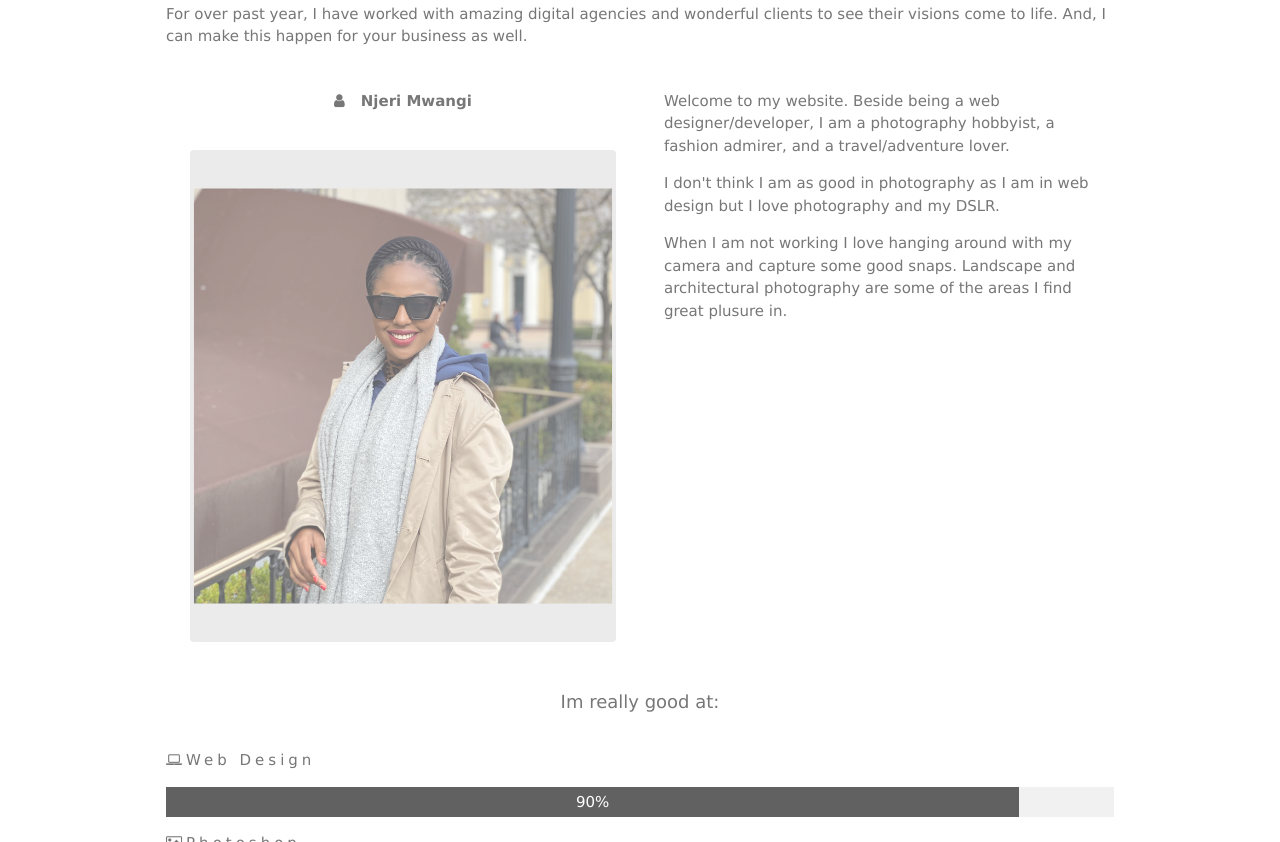
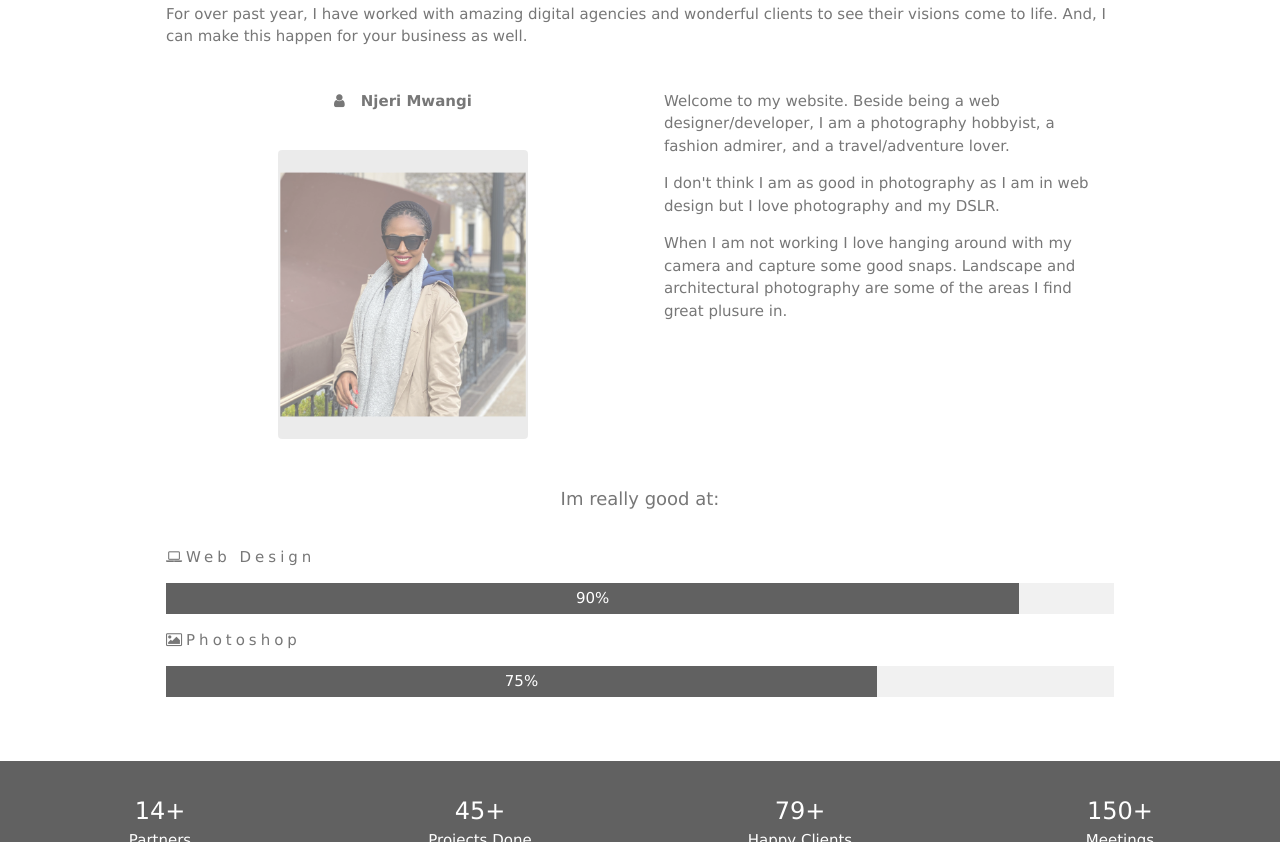
Before and after one commit to njerimwangi-rgb/A-Personal-Portfolio-Webpage, a plain HTML site: page index.html in a window 1280 px wide. Shown: the part 605-1447 px from the top of the page. Drawn offline with Linux system fonts and the light colour scheme.

Commit message:
Update index.html

```diff
--- a/index.html
+++ b/index.html
@@ -333,7 +333,7 @@
       <div class="w3-row">
         <div class="w3-col m6 project-tile w3-padding-large">
           <p><b><i class="fa fa-user w3-margin-right"></i>Njeri Mwangi</b></p><br>
-          <img src="images/photo-of-me.jpg" class="w3-round w3-image w3-opacity w3-hover-opacity-off" alt="Photo of Me" width="100%" height="150px">
+          <img src="images/photo-of-me.jpg" class="w3-round w3-image w3-opacity w3-hover-opacity-off" alt="Photo of Me" width="250px" height="250px">
         </div>
 
         <!-- Hide this text on small devices -->
```
